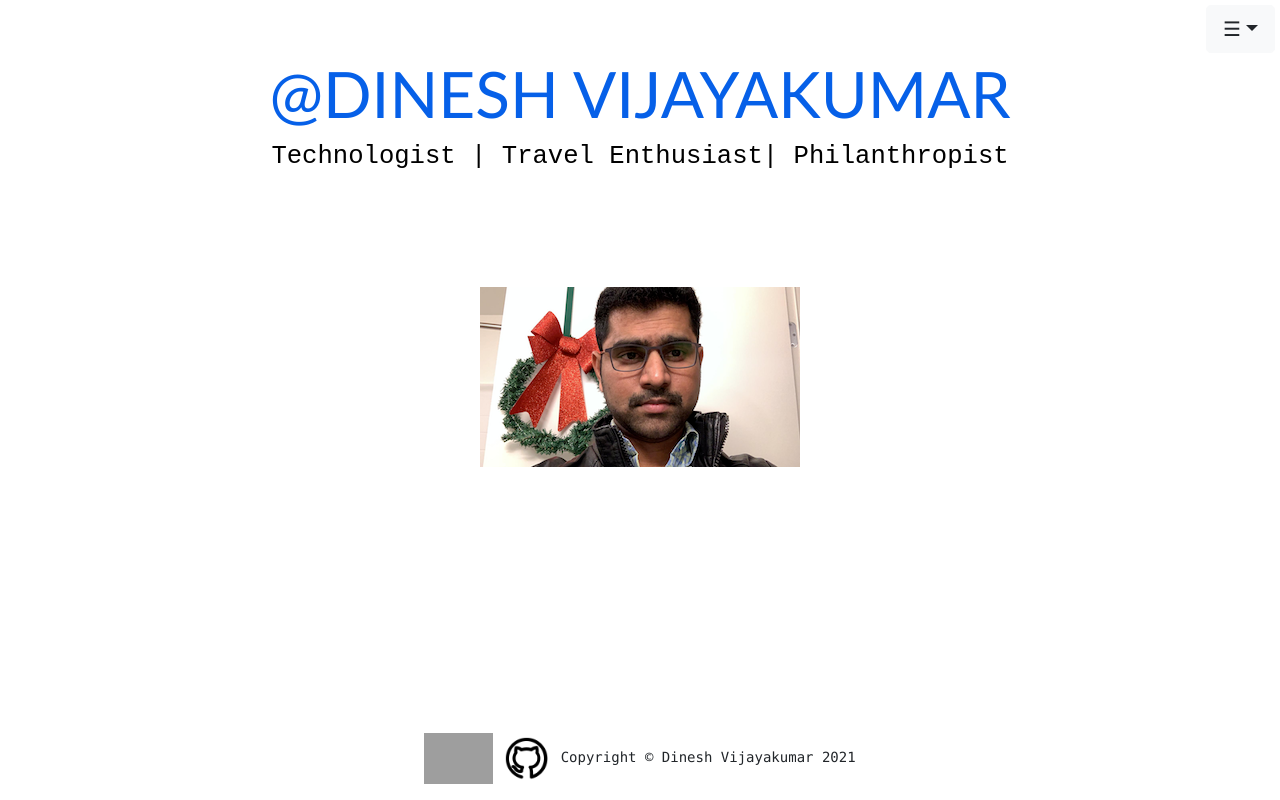
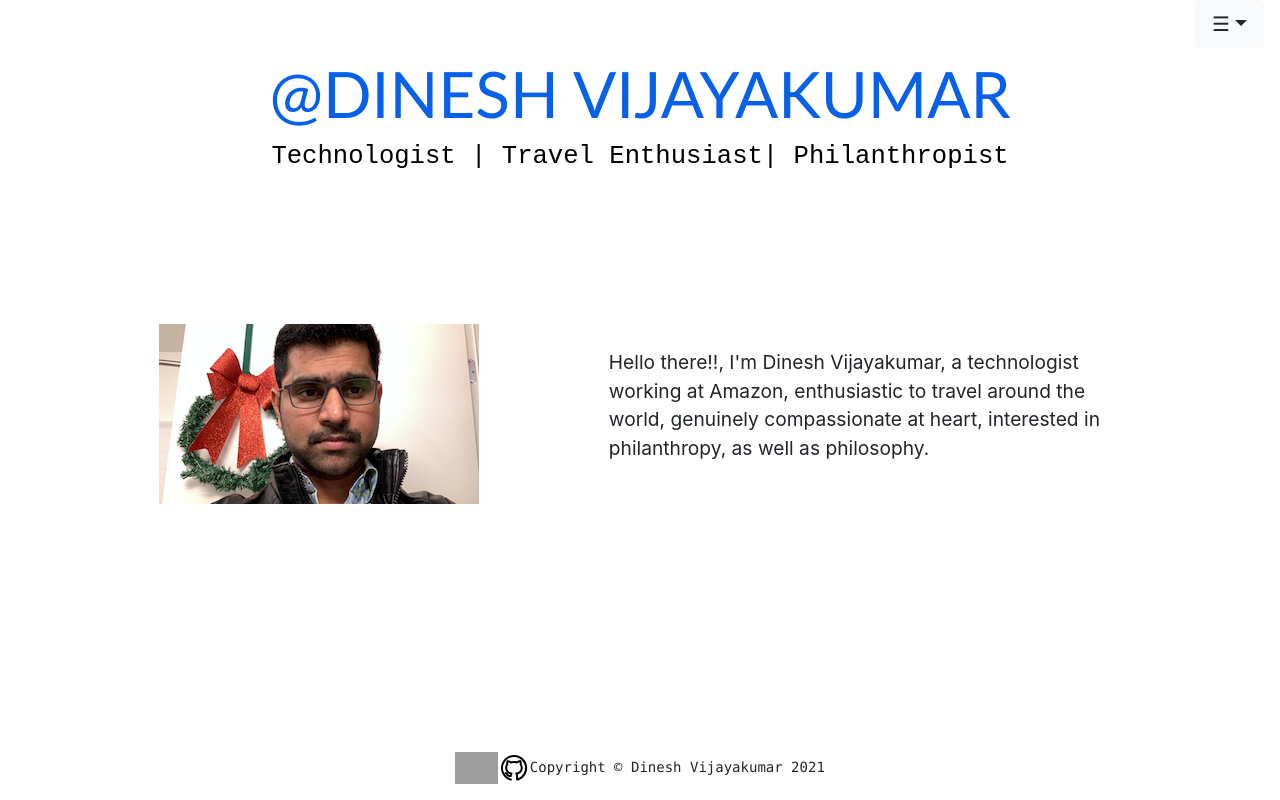
Before and after one commit to busybee1149/busybee1149.github.io, a React (Create React App) app: page / in a window 1280 px wide. Built offline with nearby package versions, Linux system fonts and the light colour scheme; grey boxes are pictures that could not be loaded.

Commit message:
minor updates

```diff
--- a/src/components/Footer.tsx
+++ b/src/components/Footer.tsx
@@ -5,8 +5,8 @@ function Footer() {
      <div className="footer">
         <footer className="py-3 fixed-bottom">
             <pre className="m-0 text-center text-black ">
-                <a href="https://www.linkedin.com/in/dineshvijaykumar"><img alt="main" src={process.env.PUBLIC_URL + '/images/linkedin.png'}/> </a>
-                <a href="https://github.com/busybee1149"><img alt="main" src={process.env.PUBLIC_URL + '/images/github.png'}/> </a>
+                <a href="https://www.linkedin.com/in/dineshvijaykumar"><img alt="main" src={process.env.PUBLIC_URL + '/images/linkedin.png'}/></a>
+                <a href="https://github.com/busybee1149"><img alt="main" src={process.env.PUBLIC_URL + '/images/github.png'}/></a>
                 Copyright &copy; Dinesh Vijayakumar 2021
             </pre>
         </footer>
--- a/src/components/HomePage.tsx
+++ b/src/components/HomePage.tsx
@@ -3,10 +3,14 @@ import React from "react";
 function HomePage() {
     return (
         <div className="main">
+            <div id="homeTitle" >
                 <section>
-                <h1 className="mainTitle"> @Dinesh Vijayakumar  </h1>
+                    { <h1 className="mainTitle"> @Dinesh Vijayakumar  </h1> }
                     <pre className="subTitle"> Technologist | Travel Enthusiast| Philanthropist </pre>
                 </section>
+             </div>
+            <div id="homeContent">
+               <div id="homeFigure" >
                     <figure className="figurefx pushup">
                         <img alt="main" src={process.env.PUBLIC_URL + '/images/logo192.png'} />
                         <figcaption>
@@ -14,6 +18,18 @@ function HomePage() {
                         </figcaption>
                     </figure>
                 </div>
+               <div id="homeIntro">
+                    <p>
+                        Hello there!!, I'm Dinesh Vijayakumar,
+                        a technologist working at Amazon,
+                        enthusiastic to travel around the world,
+                        genuinely compassionate at heart,
+                        interested in philanthropy,
+                        as well as philosophy.
+                    </p>
+                </div>
+            </div>
+        </div>
     );
 }
 
--- a/src/index.css
+++ b/src/index.css
@@ -31,7 +31,8 @@ ul li a:hover {
     /* float: left; */
     right: 5px;
     top: 5px;
-    position: absolute;
+    margin-left: 100%;
+    /* position: absolute; */
 }
 
 .mainTitle {
@@ -57,15 +58,41 @@ ul li a:hover {
 .container {
     display:flex;
     flex-direction: column;
-    justify-content: stretch;
+    justify-content: space-between;
     flex-wrap: wrap;
 }
 
 .main {
+    display: flex;
+    flex-direction: column;
     position: relative;
     height: auto;
     width: auto;
+    flex-basis: 100%;
 }
+
+#homeContent {
+    display: flex;
+    flex-direction: row;
+    justify-content: space-evenly;
+    height: auto;
+    position: relative;
+    margin-top: 10%;
+}
+
+#homeFigure {
+    position: relative;
+}
+
+#homeIntro {
+    margin-left: 5%;
+    margin-top: 5%;
+    font-size: larger;
+    width: 40vw;
+    position: relative;
+    word-wrap: break-word;
+}
+
 
 figure.figurefx {
     width: auto;
@@ -136,10 +163,15 @@ figure.pushup:hover figcaption{
       box-shadow: 0px -2px 28px rgba(0, 0, 0, 0.3);
 }
 
-.footer img {
-    height: 4vw;
+.footer {
+    display: flex;
+    flex-direction: row;
 }
 
+.footer img {
+    height: 4vh;
+    width: auto;
+}
 .header {
     height: 4vw;
 }
```
Lines whose indentation alone changed are shown as unchanged.
